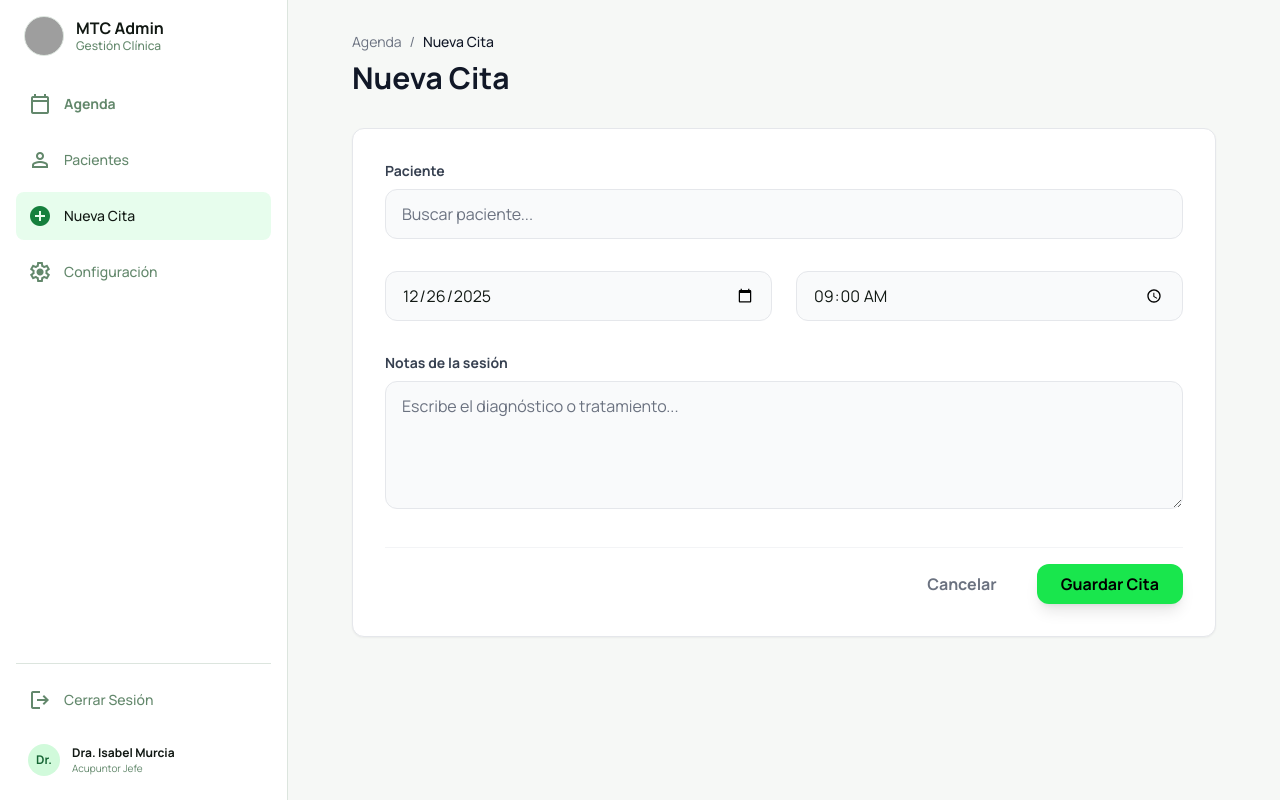
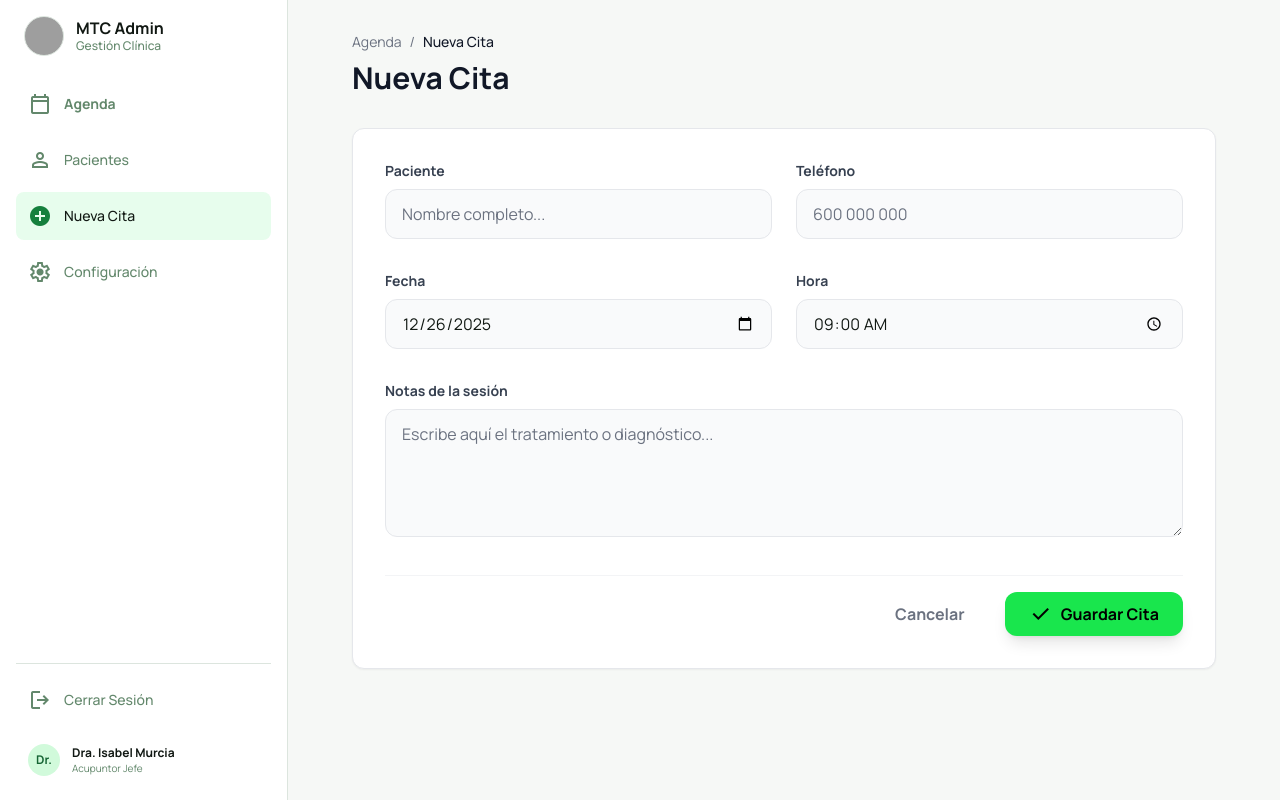
Before and after one commit to murciasaez/MTC-Administrador-, a React (Vite) app: page /new-appointment in a window 1280 px wide. Built offline with nearby package versions, Linux system fonts and the light colour scheme; grey boxes are pictures that could not be loaded.

Commit message:
finalizar sincronizacion de notas

```diff
--- a/screens/NewAppointment.tsx
+++ b/screens/NewAppointment.tsx
@@ -1,12 +1,15 @@
 import React, { useState, useEffect } from 'react';
 import { useNavigate, Link } from 'react-router-dom';
 
+// --- CONFIGURACIÓN GOOGLE SHEETS ---
 const GOOGLE_SCRIPT_URL = "https://script.google.com/macros/s/AKfycbxaCWqoAXba1Wo6Zz053aBh8Wu5-wyox9tlESHG_q-3l_xlfCRj8StkcUrBH_67tXIVWg/exec";
 
 export const NewAppointment: React.FC = () => {
     const navigate = useNavigate();
 
+    // --- ESTADOS ---
     const [paciente, setPaciente] = useState('');
+    const [telefono, setTelefono] = useState(''); // Nuevo campo
     const [fecha, setFecha] = useState(new Date().toISOString().split('T')[0]);
     const [hora, setHora] = useState('09:00');
     const [duracion, setDuracion] = useState(60);
@@ -14,8 +17,9 @@ export const NewAppointment: React.FC = () => {
     const [estado, setEstado] = useState('programada');
     const [notas, setNotas] = useState('');
 
-    const [listaPacientes, setListaPacientes] = useState<{id: number, nombre: string, notas?: string}[]>([]);
+    const [listaPacientes, setListaPacientes] = useState<{id: number, nombre: string, telefono: string, notas?: string, avatarColor: string}[]>([]);
 
+    // --- CARGAR PACIENTES ---
     useEffect(() => {
         const guardados = localStorage.getItem('pacientesLocal');
         if (guardados) {
@@ -25,7 +29,7 @@ export const NewAppointment: React.FC = () => {
 
     const handleGuardar = () => {
         if (!paciente || !fecha || !hora) {
-            alert("⚠️ Faltan datos obligatorios.");
+            alert("⚠️ Faltan datos obligatorios (Nombre, Fecha y Hora).");
             return;
         }
 
@@ -41,22 +45,40 @@ export const NewAppointment: React.FC = () => {
             notas: notas || ""
         };
 
+        // 1. GUARDAR LA CITA EN LA AGENDA
         const citasLocales = JSON.parse(localStorage.getItem('citasLocal') || '[]');
         localStorage.setItem('citasLocal', JSON.stringify([...citasLocales, nuevaCita]));
 
-        const directorioActualizado = listaPacientes.map(p => {
-            if (p.nombre === paciente) {
-                return { ...p, notas: notas };
+        // 2. ACTUALIZAR O CREAR PACIENTE AUTOMÁTICAMENTE
+        const directorioActual = JSON.parse(localStorage.getItem('pacientesLocal') || '[]');
+        const indiceExistente = directorioActual.findIndex((p: any) => p.nombre.toLowerCase() === paciente.toLowerCase());
+
+        let directorioActualizado;
+        if (indiceExistente !== -1) {
+            // Si ya existe, solo actualizamos sus notas y teléfono si se ha puesto uno nuevo
+            directorioActualizado = directorioActual.map((p: any, i: number) =>
+                i === indiceExistente ? { ...p, notas: notas, telefono: telefono || p.telefono } : p
+            );
+        } else {
+            // Si NO existe, creamos el paciente nuevo con los datos del formulario
+            const nuevoPaciente = {
+                id: Date.now(),
+                nombre: paciente,
+                telefono: telefono || "Sin teléfono",
+                notas: notas,
+                avatarColor: "bg-primary",
+                estado: "Activo",
+                ultimaVisita: fecha
+            };
+            directorioActualizado = [...directorioActual, nuevoPaciente];
         }
-            return p;
-        });
         localStorage.setItem('pacientesLocal', JSON.stringify(directorioActualizado));
 
-        if (GOOGLE_SCRIPT_URL && GOOGLE_SCRIPT_URL.startsWith("http")) {
+        // 3. GUARDADO EN NUBE
+        if (GOOGLE_SCRIPT_URL) {
             fetch(GOOGLE_SCRIPT_URL, {
                 method: "POST",
                 mode: "no-cors",
-                headers: { "Content-Type": "text/plain" },
                 body: JSON.stringify(nuevaCita)
             }).catch(err => console.log("Error backup:", err));
         }
@@ -75,6 +97,7 @@ export const NewAppointment: React.FC = () => {
             </div>
 
             <div className="bg-white dark:bg-[#1a2e20] rounded-xl shadow-sm border border-gray-200 dark:border-gray-700 p-6 md:p-8 space-y-8">
+                <div className="grid grid-cols-1 md:grid-cols-2 gap-6">
                     <div>
                         <label className="block text-sm font-bold text-gray-700 dark:text-gray-300 mb-2">Paciente</label>
                         <input
@@ -82,17 +105,34 @@ export const NewAppointment: React.FC = () => {
                             type="text"
                             value={paciente}
                             onChange={(e) => setPaciente(e.target.value)}
-                        className="w-full px-4 py-3 bg-gray-50 dark:bg-[#112115] border border-gray-200 dark:border-gray-700 rounded-xl dark:text-white outline-none"
-                        placeholder="Buscar paciente..."
+                            className="w-full px-4 py-3 bg-gray-50 dark:bg-[#112115] border border-gray-200 dark:border-gray-700 rounded-xl dark:text-white outline-none focus:border-primary"
+                            placeholder="Nombre completo..."
                         />
                         <datalist id="lista-pacientes">
                             {listaPacientes.map(p => <option key={p.id} value={p.nombre} />)}
                         </datalist>
                     </div>
+                    <div>
+                        <label className="block text-sm font-bold text-gray-700 dark:text-gray-300 mb-2">Teléfono</label>
+                        <input
+                            type="tel"
+                            value={telefono}
+                            onChange={(e) => setTelefono(e.target.value)}
+                            className="w-full px-4 py-3 bg-gray-50 dark:bg-[#112115] border border-gray-200 dark:border-gray-700 rounded-xl dark:text-white outline-none focus:border-primary"
+                            placeholder="600 000 000"
+                        />
+                    </div>
+                </div>
 
                 <div className="grid grid-cols-1 md:grid-cols-2 gap-6">
+                    <div>
+                        <label className="block text-sm font-bold text-gray-700 dark:text-gray-300 mb-2">Fecha</label>
                         <input type="date" value={fecha} onChange={(e) => setFecha(e.target.value)} className="w-full px-4 py-3 bg-gray-50 dark:bg-[#112115] border border-gray-200 dark:border-gray-700 rounded-xl dark:text-white" />
+                    </div>
+                    <div>
+                        <label className="block text-sm font-bold text-gray-700 dark:text-gray-300 mb-2">Hora</label>
                         <input type="time" value={hora} onChange={(e) => setHora(e.target.value)} className="w-full px-4 py-3 bg-gray-50 dark:bg-[#112115] border border-gray-200 dark:border-gray-700 rounded-xl dark:text-white" />
+                    </div>
                 </div>
 
                 <div>
@@ -100,15 +140,15 @@ export const NewAppointment: React.FC = () => {
                     <textarea
                         value={notas}
                         onChange={(e) => setNotas(e.target.value)}
-                        className="w-full px-4 py-3 bg-gray-50 dark:bg-[#112115] border border-gray-200 dark:border-gray-700 rounded-xl h-32 dark:text-white outline-none"
-                        placeholder="Escribe el diagnóstico o tratamiento..."
+                        className="w-full px-4 py-3 bg-gray-50 dark:bg-[#112115] border border-gray-200 dark:border-gray-700 rounded-xl h-32 dark:text-white outline-none focus:border-primary"
+                        placeholder="Escribe aquí el tratamiento o diagnóstico..."
                     ></textarea>
                 </div>
 
                 <div className="flex justify-end gap-4 pt-4 border-t border-gray-100 dark:border-gray-700">
-                    <button onClick={() => navigate('/dashboard')} className="px-6 py-2 text-gray-500 font-bold hover:bg-gray-100 rounded-xl transition-colors">Cancelar</button>
-                    <button onClick={handleGuardar} className="px-6 py-2 bg-primary text-black font-bold rounded-xl shadow-lg hover:bg-primary-dark transition-all">
-                        Guardar Cita
+                    <button onClick={() => navigate('/dashboard')} className="px-6 py-2.5 rounded-xl font-bold text-gray-500 hover:bg-gray-100 dark:hover:bg-white/5 transition-colors">Cancelar</button>
+                    <button onClick={handleGuardar} className="px-6 py-2.5 rounded-xl font-bold bg-primary text-black flex items-center gap-2 hover:bg-primary-dark shadow-lg transition-all">
+                        <span className="material-symbols-outlined">check</span> Guardar Cita
                     </button>
                 </div>
             </div>
--- a/screens/PatientsList.tsx
+++ b/screens/PatientsList.tsx
@@ -9,7 +9,7 @@ type Paciente = {
     ultimaVisita: string;
     estado: 'Activo' | 'Pendiente' | 'Inactivo';
     avatarColor: string;
-    notas?: string; // Nuevo campo para las notas
+    notas?: string;
 };
 
 type Cita = {
@@ -62,12 +62,9 @@ export const PatientsList: React.FC = () => {
     return (
         <div className="flex-1 flex flex-col w-full max-w-[1400px] mx-auto px-4 md:px-8 py-6 h-full overflow-hidden" onClick={() => setMenuAbiertoId(null)}>
 
-            {/* CABECERA */}
+            {/* CABECERA (Botón Alta Rápida Eliminado) */}
             <div className="flex justify-between items-center mb-6">
                 <h1 className="text-2xl md:text-3xl font-bold dark:text-white">Directorio de Pacientes</h1>
-                <Link to="/quick-add" className="bg-primary hover:bg-primary-dark text-black px-4 py-2 rounded-lg font-bold flex items-center gap-2 transition-colors">
-                    <span className="material-symbols-outlined">add</span> Alta Rápida
-                </Link>
             </div>
 
             {/* BUSCADOR */}
@@ -99,7 +96,7 @@ export const PatientsList: React.FC = () => {
                         {pacientesFiltrados.map((paciente) => (
                             <tr key={paciente.id} className="hover:bg-gray-50 dark:hover:bg-white/5 transition-colors">
                                 <td className="p-4 font-bold dark:text-white flex items-center gap-3">
-                                    <div className={`size-8 rounded-full flex items-center justify-center text-xs text-white ${paciente.avatarColor}`}>{paciente.nombre.charAt(0)}</div>
+                                    <div className={`size-8 rounded-full flex items-center justify-center text-xs text-white ${paciente.avatarColor || 'bg-primary'}`}>{paciente.nombre.charAt(0)}</div>
                                     {paciente.nombre}
                                 </td>
                                 <td className="p-4 text-sm text-gray-600 dark:text-gray-300 font-mono">{paciente.telefono}</td>
@@ -137,7 +134,7 @@ export const PatientsList: React.FC = () => {
                         {/* Cabecera Ficha */}
                         <div className="p-6 border-b border-gray-100 dark:border-gray-700 bg-gray-50 dark:bg-[#1f3325] flex justify-between items-center">
                             <div className="flex items-center gap-4">
-                                <div className={`size-14 rounded-full flex items-center justify-center text-2xl font-bold text-white ${pacienteFicha.avatarColor}`}>{pacienteFicha.nombre.charAt(0)}</div>
+                                <div className={`size-14 rounded-full flex items-center justify-center text-2xl font-bold text-white ${pacienteFicha.avatarColor || 'bg-primary'}`}>{pacienteFicha.nombre.charAt(0)}</div>
                                 <div>
                                     <h2 className="text-xl font-bold dark:text-white">{pacienteFicha.nombre}</h2>
                                     <p className="text-sm text-gray-500 font-mono">{pacienteFicha.telefono}</p>
```
Lines whose indentation alone changed are shown as unchanged.
